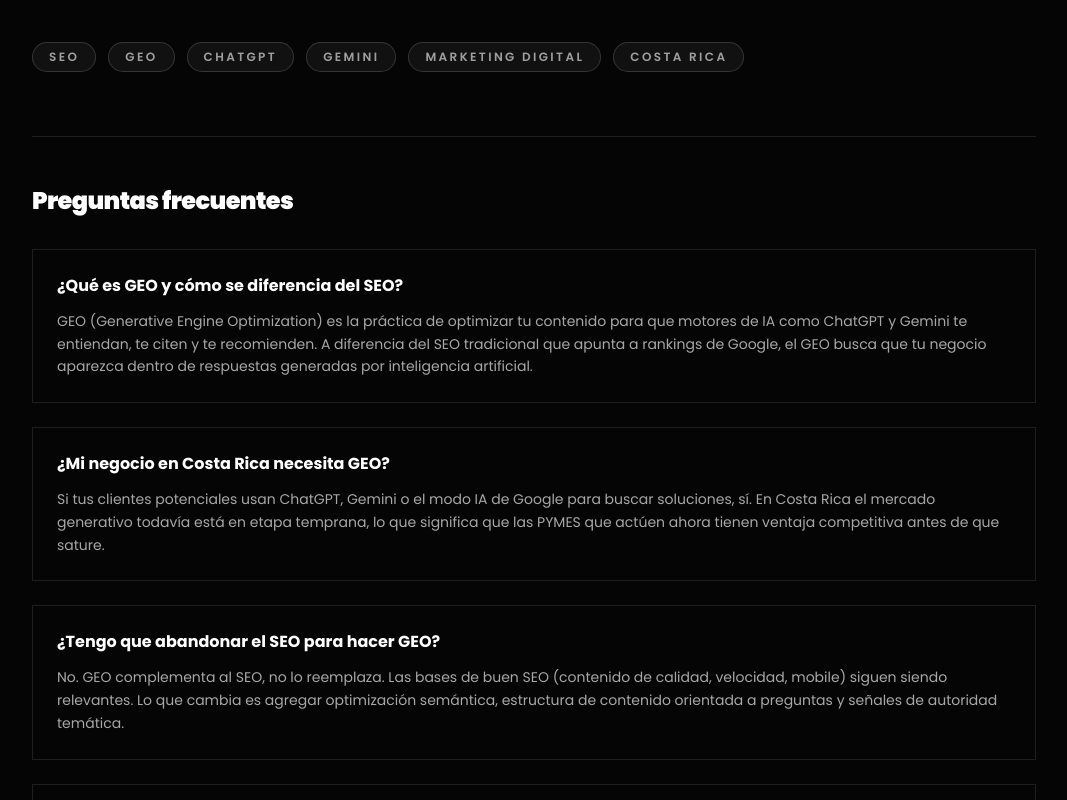
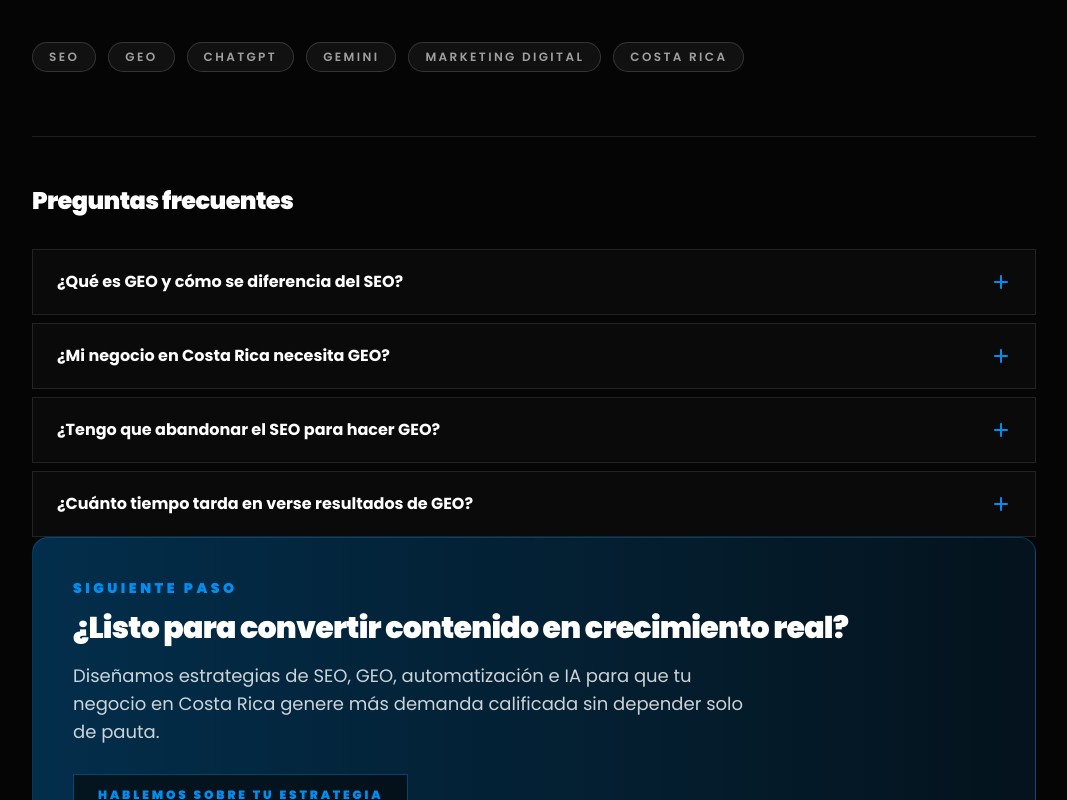
Before and after one commit to tobypaws11/adding-website, a Next.js app: page /blog/seo-vs-geo-costa-rica in a window 1280 px wide. Shown: the part 6800-7600 px from the top of the page, without its empty margins (106-1173 px from the left). Built offline with nearby package versions, Linux system fonts and the light colour scheme.

Commit message:
feat: FAQ accordion animado en artículos del blog

```diff
--- a/app/blog/[slug]/ArticlePageClient.tsx
+++ b/app/blog/[slug]/ArticlePageClient.tsx
@@ -49,6 +49,44 @@ function formatPublishedDate(dateValue: string): string {
     month: "long",
     year: "numeric",
   }).format(parsedDate);
+}
+
+function FaqAccordion({ items }: { items: Array<{ question: string; answer: string }> }) {
+  const [openIndex, setOpenIndex] = useState<number | null>(null);
+
+  return (
+    <section className="mt-16 border-t border-white/10 pt-12">
+      <h2 className="mb-8 text-2xl font-black tracking-tight text-white">Preguntas frecuentes</h2>
+      <div className="space-y-2">
+        {items.map((item, i) => {
+          const isOpen = openIndex === i;
+          return (
+            <div key={i} className={`border transition-colors duration-200 ${isOpen ? "border-primary/40 bg-primary/5" : "border-white/10 bg-white/[0.02]"}`}>
+              <button
+                onClick={() => setOpenIndex(isOpen ? null : i)}
+                className="flex w-full items-center justify-between gap-4 px-6 py-5 text-left"
+                aria-expanded={isOpen}
+              >
+                <span className="text-sm font-bold text-white md:text-base">{item.question}</span>
+                <span className={`shrink-0 text-primary transition-transform duration-300 ${isOpen ? "rotate-45" : "rotate-0"}`}>
+                  <svg width="20" height="20" viewBox="0 0 20 20" fill="none">
+                    <path d="M10 4v12M4 10h12" stroke="currentColor" strokeWidth="2" strokeLinecap="round"/>
+                  </svg>
+                </span>
+              </button>
+              <div
+                className={`overflow-hidden transition-all duration-300 ease-in-out ${isOpen ? "max-h-96 opacity-100" : "max-h-0 opacity-0"}`}
+              >
+                <p className="px-6 pb-6 text-sm leading-relaxed text-white/65 md:text-base">
+                  {item.answer}
+                </p>
+              </div>
+            </div>
+          );
+        })}
+      </div>
+    </section>
+  );
 }
 
 export function ArticlePageClient({ post, relatedPosts }: ArticlePageClientProps) {
@@ -150,17 +188,7 @@ export function ArticlePageClient({ post, relatedPosts }: ArticlePageClientProps
             </div>
 
             {post.faq && post.faq.length > 0 && (
-              <section className="mt-16 border-t border-white/10 pt-12">
-                <h2 className="mb-8 text-2xl font-black tracking-tight text-white">Preguntas frecuentes</h2>
-                <div className="space-y-6">
-                  {post.faq.map((item, i) => (
-                    <div key={i} className="border border-white/10 p-6">
-                      <h3 className="mb-3 text-base font-bold text-white">{item.question}</h3>
-                      <p className="text-sm leading-relaxed text-white/65">{item.answer}</p>
-                    </div>
-                  ))}
-                </div>
-              </section>
+              <FaqAccordion items={post.faq} />
             )}
 
             <div className="mb-12 rounded-2xl border border-primary/30 bg-gradient-to-r from-primary/30 to-primary/10 p-8 md:p-10">
--- a/package.json
+++ b/package.json
@@ -20,7 +20,7 @@
     "@types/react-dom": "^18.3.5",
     "autoprefixer": "^10.4.21",
     "postcss": "^8.5.3",
-    "tailwindcss": "^3.4.17",
+    "tailwindcss": "3.4.19",
     "typescript": "^5.8.2"
   }
 }
```
Also changed, not shown: tsconfig.json (+18 -4 lines), 2 other files (tests, documents, lock files or other folders).
